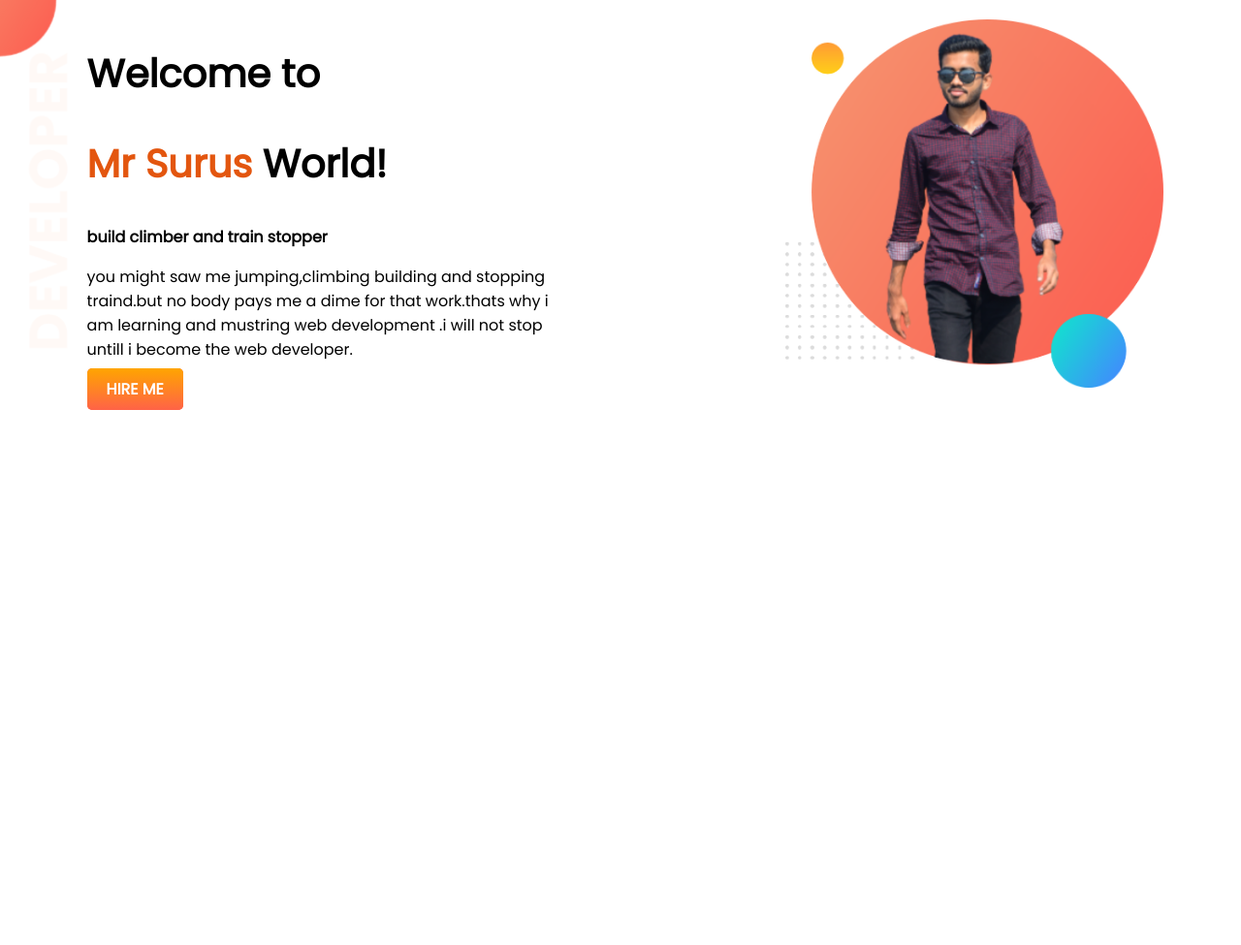
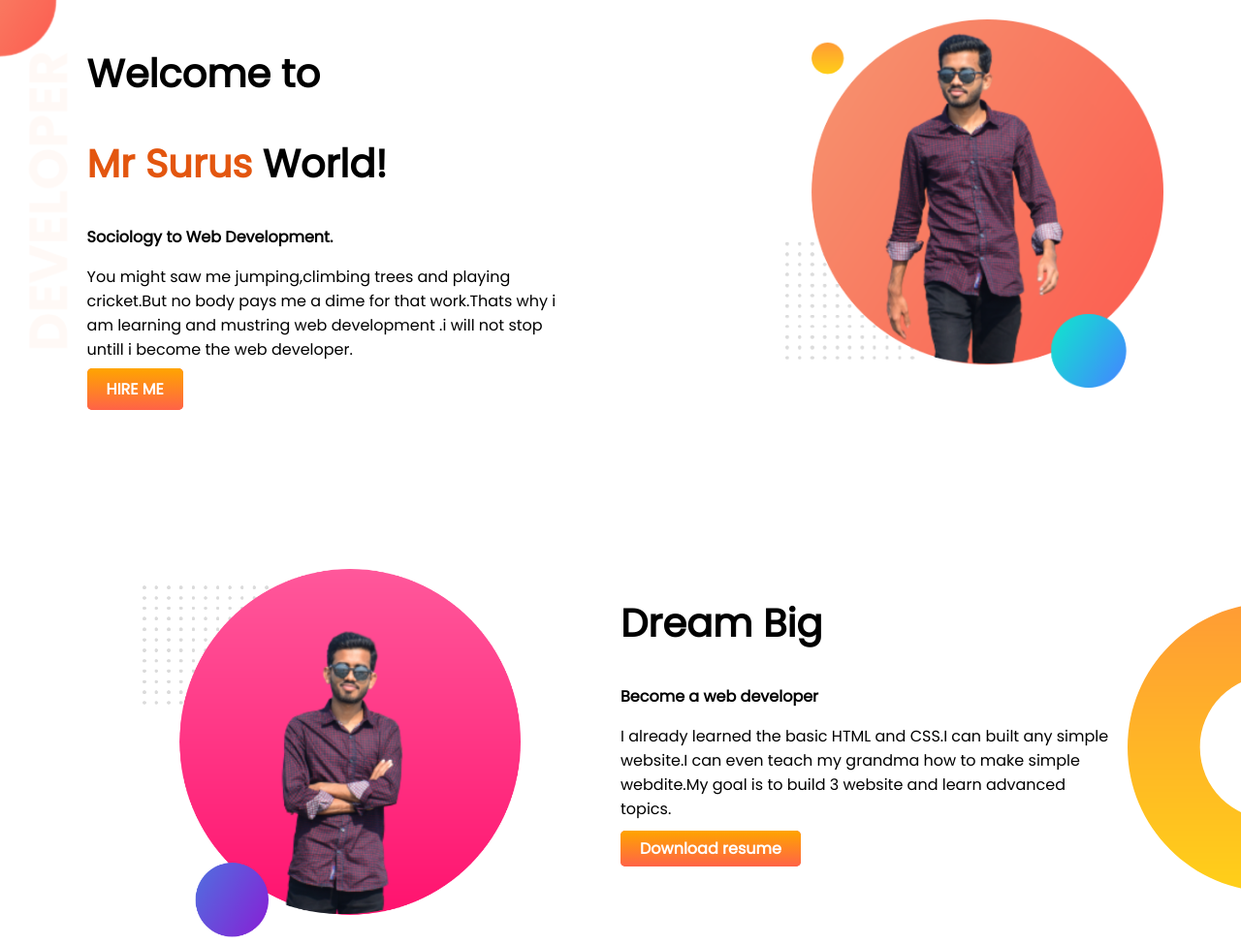
Before and after one commit to mrsurus/developer-portfolio, a plain HTML site: page index.html in a window 1280 px wide. Shown: the whole page at 97% size. Before the commit the page ends 800 px from the top, so only its background shows below. Drawn offline with Linux system fonts and the light colour scheme.

Commit message:
dream big

```diff
--- a/index.html
+++ b/index.html
@@ -15,13 +15,25 @@
         <div class="welcome">
             <h1>Welcome to</h1>
             <h1> <span>Mr Surus</span> World!</h1>
-            <p><b>build climber and train stopper</b></p>
-            <p>you might saw me jumping,climbing building and stopping traind.but no body pays me a dime for that work.thats why i am learning and mustring web development .i will not stop untill i become the web developer.</p>
+            <p><b>Sociology to Web Development.</b></p>
+            <p>You might saw me jumping,climbing trees and playing cricket.But no body pays me a dime for that work.Thats why i am learning and mustring web development .i will not stop untill i become the web developer.</p>
             <a target="_blank" href="https://www.linkedin.com/in/mr-surus-543040215/">HIRE ME</a>
         </div>
         <div class="image">
             <img src="images/my-bg.png" alt="">
         </div>
     </section>
+    <section class="surus1">
+         <div class="image1">
+            <img src="images/my-bg2.png" alt="">
+        </div>
+        <div class="welcome1">
+            <h1>Dream Big</h1>
+            <p><b>Become a web developer</b></p>
+            <p>I already learned the basic HTML and CSS.I can built any simple website.I can even teach my grandma how to make simple webdite.My goal is to build 3 website and learn advanced topics.</p>
+            <a target="_blank" href="https://www.linkedin.com/in/mr-surus-543040215/">Download resume</a>
+        </div>
+
+    </section>
 </body>
 </html>
--- a/style.css
+++ b/style.css
@@ -48,4 +48,48 @@ img{
     font-weight: bold ;
     text-decoration: none;
     background-image: linear-gradient(orange, tomato);
+
 }
+
+.surus1{
+    margin-top: 150px;
+    display: flex;
+    background-image: url(images/dream-bg.png);
+    background-repeat: no-repeat;
+    background-position: right;
+}
+.welcome1{
+    height: auto;
+    width: 40%;
+    margin: 1% 10% 0 0;
+    padding: auto;
+
+}
+.image1{
+    width: 50%;
+    height: auto;
+    margin: 1px auto;
+    padding-left: 5%;
+    margin-top: 20px;
+    text-align: center;
+  }
+
+
+  .image1 img{
+    height: 380px;
+    width: 390px;
+   padding: 0 auto;
+
+
+}
+.welcome1 a{
+    background-color: tomato;
+    border: none;
+    padding: 7px 20px;
+    color: white;
+    border-radius: 5px;
+    font-weight: bold ;
+    text-decoration: none;
+    background-image: linear-gradient(orange, tomato);
+
+}
```
